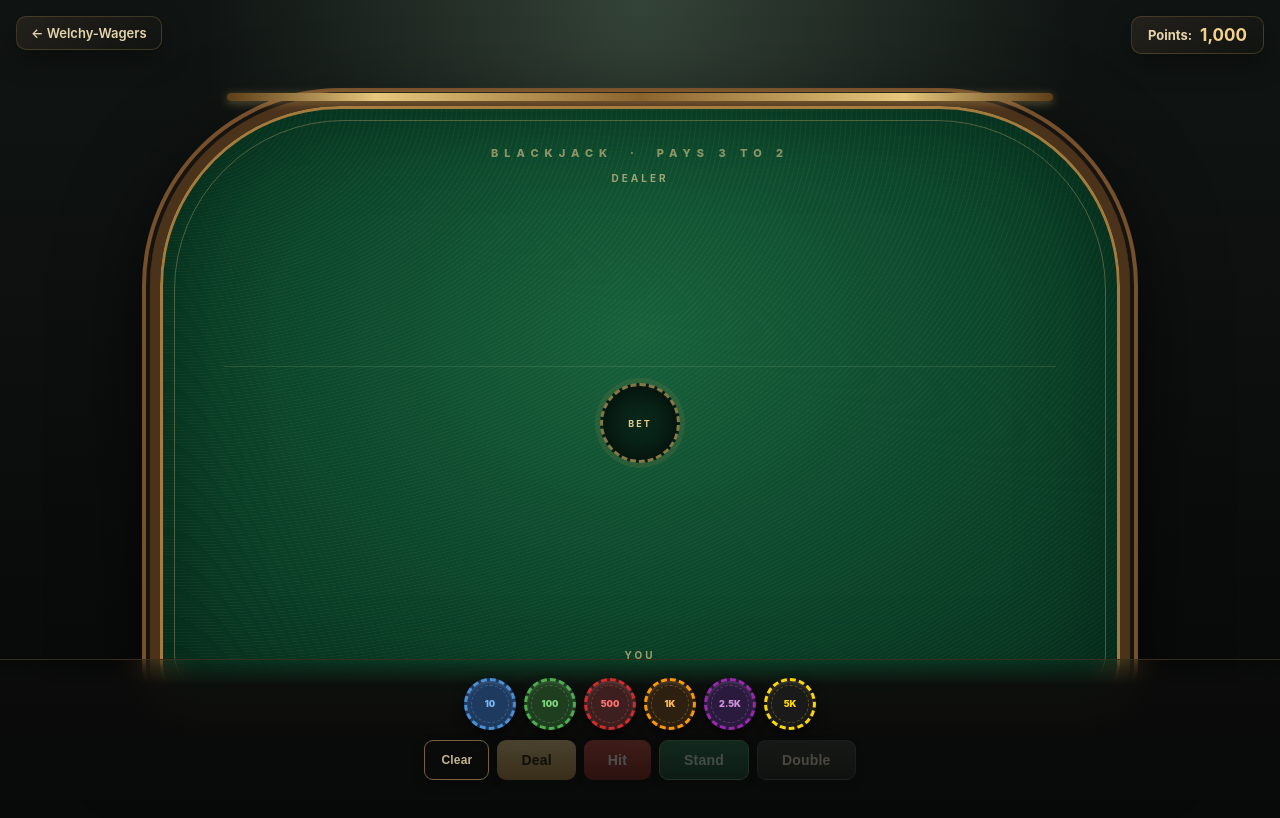
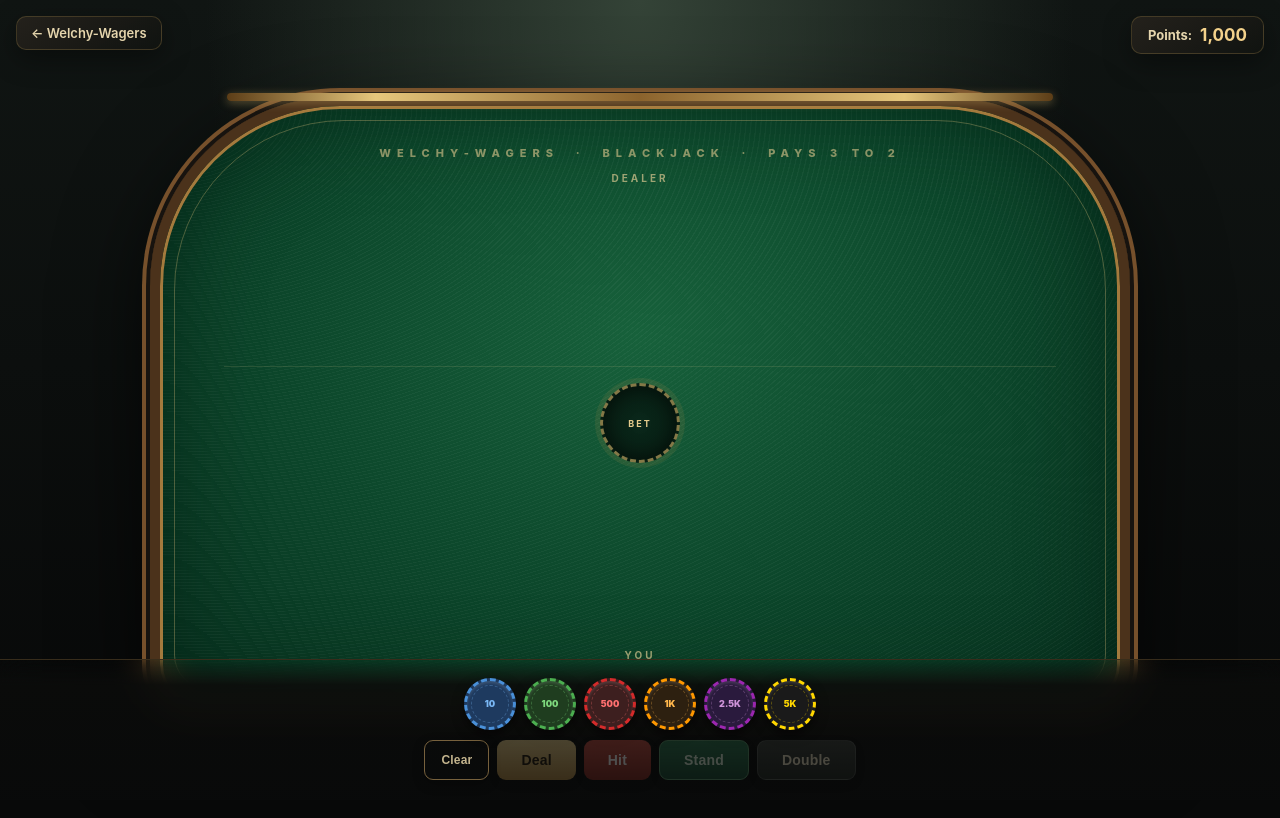
Before and after one commit to welch-fun/welch-fun.github.io, a plain HTML site: page blackjack.html in a window 1280 px wide. Drawn offline with Linux system fonts and the light colour scheme.

Commit message:
Add Welchy-Wagers table identity to Blackjack

```diff
--- a/blackjack.html
+++ b/blackjack.html
@@ -374,7 +374,7 @@ button:focus-visible,.chip:focus-visible,#home-btn:focus-visible{outline:3px sol
 
 <div id="table-scene">
   <div id="felt">
-    <div id="table-title">Blackjack &nbsp;·&nbsp; Pays 3 to 2</div>
+    <div id="table-title">WELCHY-WAGERS &nbsp;·&nbsp; BLACKJACK &nbsp;·&nbsp; PAYS 3 TO 2</div>
 
     <!-- DEALER -->
     <div id="dealer-zone">
```
